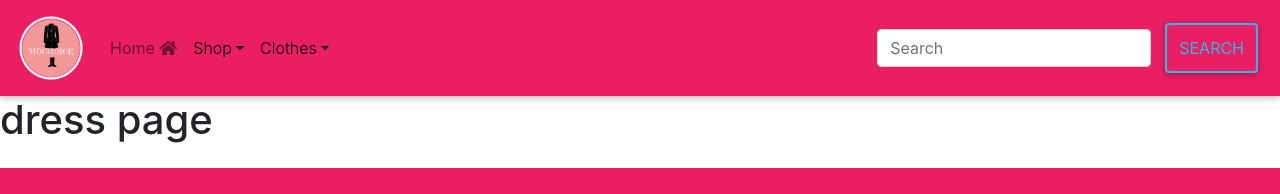
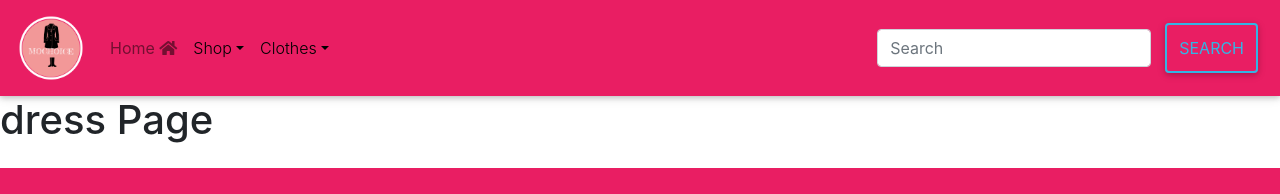
Before and after one commit to Diana-nyamai/Mochoice-Website, a React (Create React App) app: page /Dress in a window 1280 px wide. Shown: the top 194 px of the page. Built offline with nearby package versions, Linux system fonts and the light colour scheme.

Commit message:
dress page update

```diff
--- a/src/Components/pages/Clothes/Dress.js
+++ b/src/Components/pages/Clothes/Dress.js
@@ -4,7 +4,7 @@ export class Dress extends Component {
     render() {
         return (
             <div>
-                <h1>dress page</h1>
+                <h1>dress Page</h1>
             </div>
 
 
```
